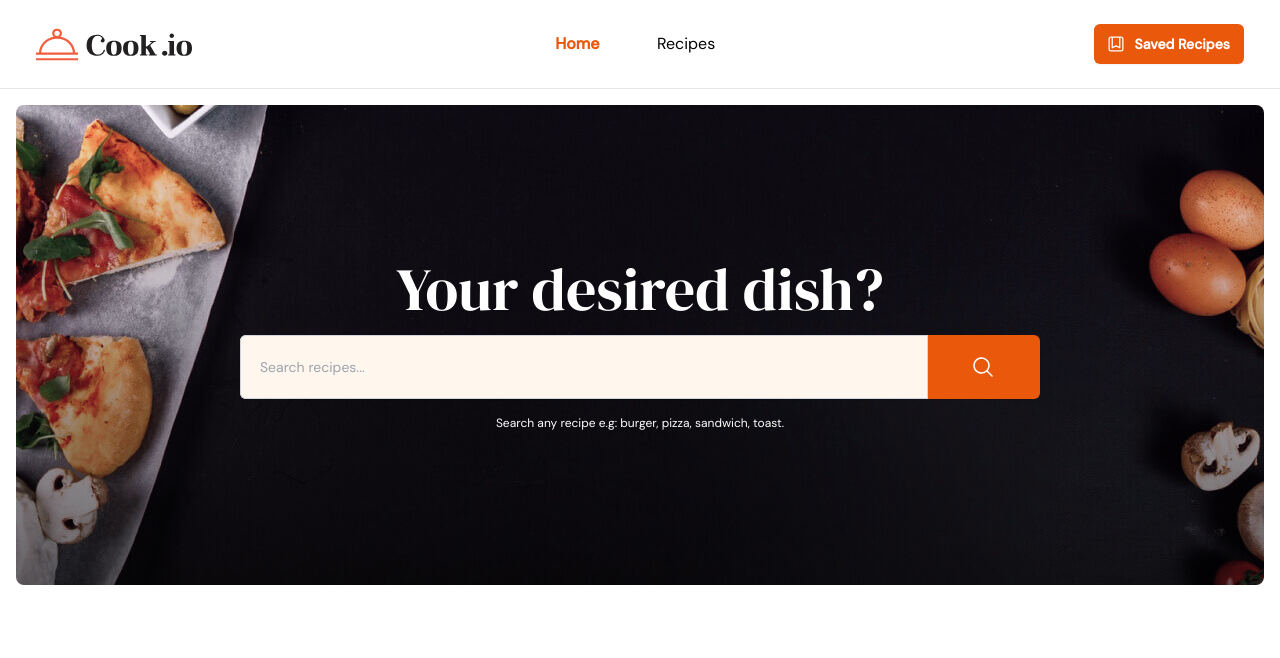
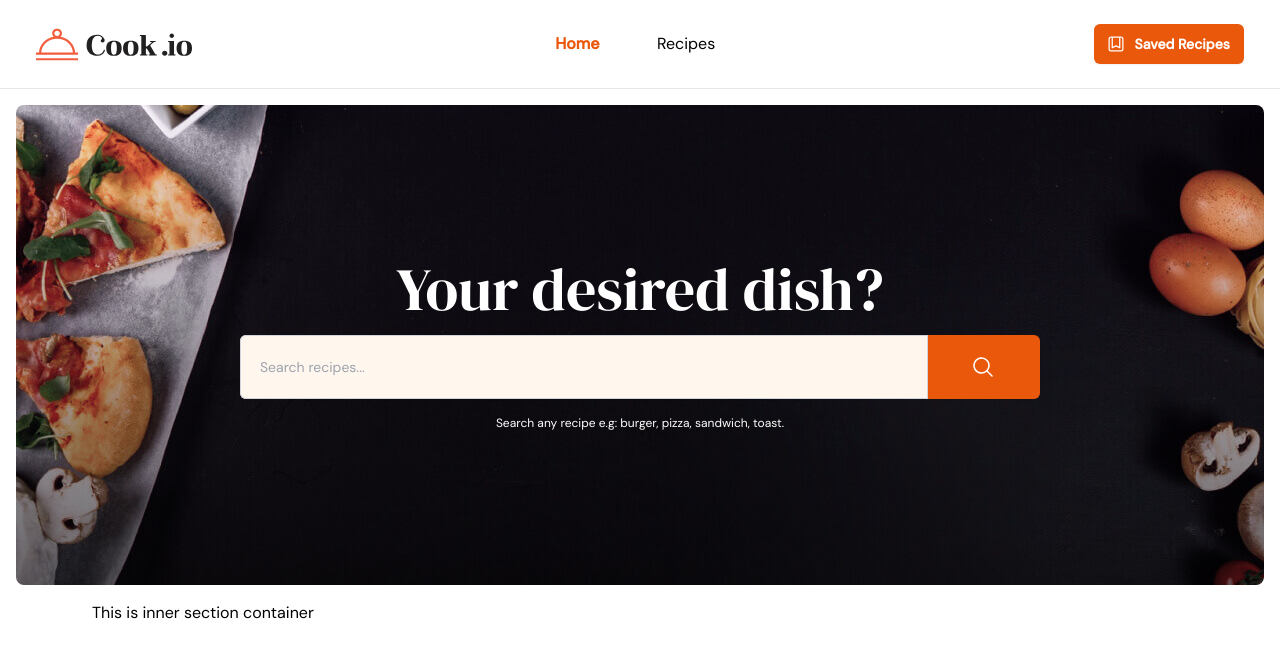
Before and after one commit to DJaye33/cook-io, a React (Vite) app: page / in a window 1280 px wide. Shown: the top 658 px of the page. Built offline with nearby package versions, Linux system fonts and the light colour scheme.

Commit message:
update search button to link

```diff
--- /dev/null
+++ b/src/components/Container/Container.tsx
@@ -0,0 +1,17 @@
+type MainContainerProps = {
+  children?: React.ReactNode;
+  isInnerContainer?: boolean;
+};
+
+const MainContainer = ({ children, isInnerContainer }: MainContainerProps) => {
+  if (isInnerContainer) {
+    return (
+      <section className="p-4 xl:w-[1128px] xl:mx-auto">
+        <h1>This is inner section container</h1>
+      </section>
+    );
+  }
+  return <main className="p-4 xl:w-[1280px] xl:mx-auto">{children}</main>;
+};
+
+export default MainContainer;
--- a/src/components/HeaderInputGroup.tsx/HeaderInputGroup.tsx
+++ b/src/components/HeaderInputGroup.tsx/HeaderInputGroup.tsx
@@ -1,3 +1,4 @@
+import { Link } from "react-router-dom";
 import { MagnifyingGlassIcon } from "@heroicons/react/24/solid";
 
 const HeaderInputGroup = () => {
@@ -18,7 +19,8 @@ const HeaderInputGroup = () => {
               placeholder="Search recipes..."
             />
           </div>
-          <button
+          <Link
+            to="/recipes"
             type="button"
             className="bg-orange-600 flex justify-center items-center rounded-r-md px-3 py-2 hover:bg-orange-500 h-10 w-16 md:h-12 md:w-20 lg:h-16 lg:w-28"
           >
@@ -26,7 +28,7 @@ const HeaderInputGroup = () => {
               className="-ml-0.5 h-6 w-6 text-white"
               aria-hidden="true"
             />
-          </button>
+          </Link>
         </div>
       </div>
       <p className="text-xs">
--- a/src/components/MainContainer/MainContainer.tsx
+++ /dev/null
@@ -1,9 +0,0 @@
-type MainContainerProps = {
-  children?: React.ReactNode;
-};
-
-const MainContainer = ({ children }: MainContainerProps) => {
-  return <main className="p-4 xl:w-[1280px] xl:mx-auto">{children}</main>;
-};
-
-export default MainContainer;
--- a/src/components/index.ts
+++ b/src/components/index.ts
@@ -1,6 +1,6 @@
 export { default as TopNavigation } from "./Navigation/TopNavigation";
 export { default as Divider } from "./Divider/Divider";
-export { default as MainContainer } from "./MainContainer/MainContainer";
+export { default as Container } from "./Container/Container";
 export { default as HomePage } from "./pages/HomePage";
 export { default as RecipesPage } from "./pages/RecipesPage";
 export { default as DetailsPage } from "./pages/DetailsPage";
--- a/src/components/pages/DetailsPage.tsx
+++ b/src/components/pages/DetailsPage.tsx
@@ -1,10 +1,10 @@
-import { MainContainer } from "..";
+import { Container } from "..";
 
 const DetailsPage = () => {
   return (
-    <MainContainer>
+    <Container>
       <h1>This is the Details page</h1>
-    </MainContainer>
+    </Container>
   );
 };
 
--- a/src/components/pages/HomePage.tsx
+++ b/src/components/pages/HomePage.tsx
@@ -1,11 +1,12 @@
-import { MainContainer } from "..";
+import { Container } from "..";
 import Header from "../Header/Header";
 
 const HomePage = () => {
   return (
-    <MainContainer>
+    <Container>
       <Header />
-    </MainContainer>
+      <Container isInnerContainer></Container>
+    </Container>
   );
 };
 
--- a/src/components/pages/RecipesPage.tsx
+++ b/src/components/pages/RecipesPage.tsx
@@ -1,10 +1,10 @@
-import { MainContainer } from "..";
+import { Container } from "..";
 
 const RecipesPage = () => {
   return (
-    <MainContainer>
+    <Container>
       <h1>This is the Recipes page</h1>
-    </MainContainer>
+    </Container>
   );
 };
 
--- a/src/components/pages/SavedRecipes.tsx
+++ b/src/components/pages/SavedRecipes.tsx
@@ -1,10 +1,10 @@
-import { MainContainer } from "..";
+import { Container } from "..";
 
 const SavedRecipes = () => {
   return (
-    <MainContainer>
+    <Container>
       <h1>This is the saved recipes page</h1>
-    </MainContainer>
+    </Container>
   );
 };
 
```
